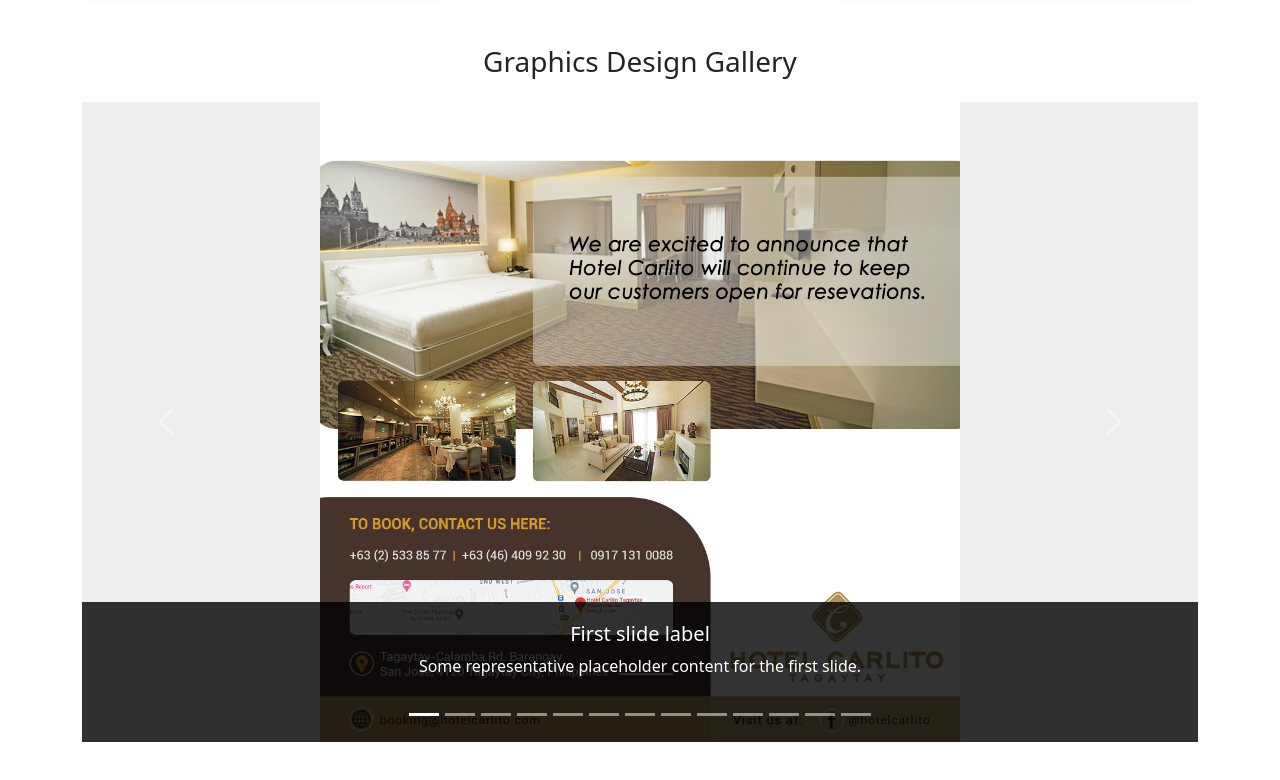
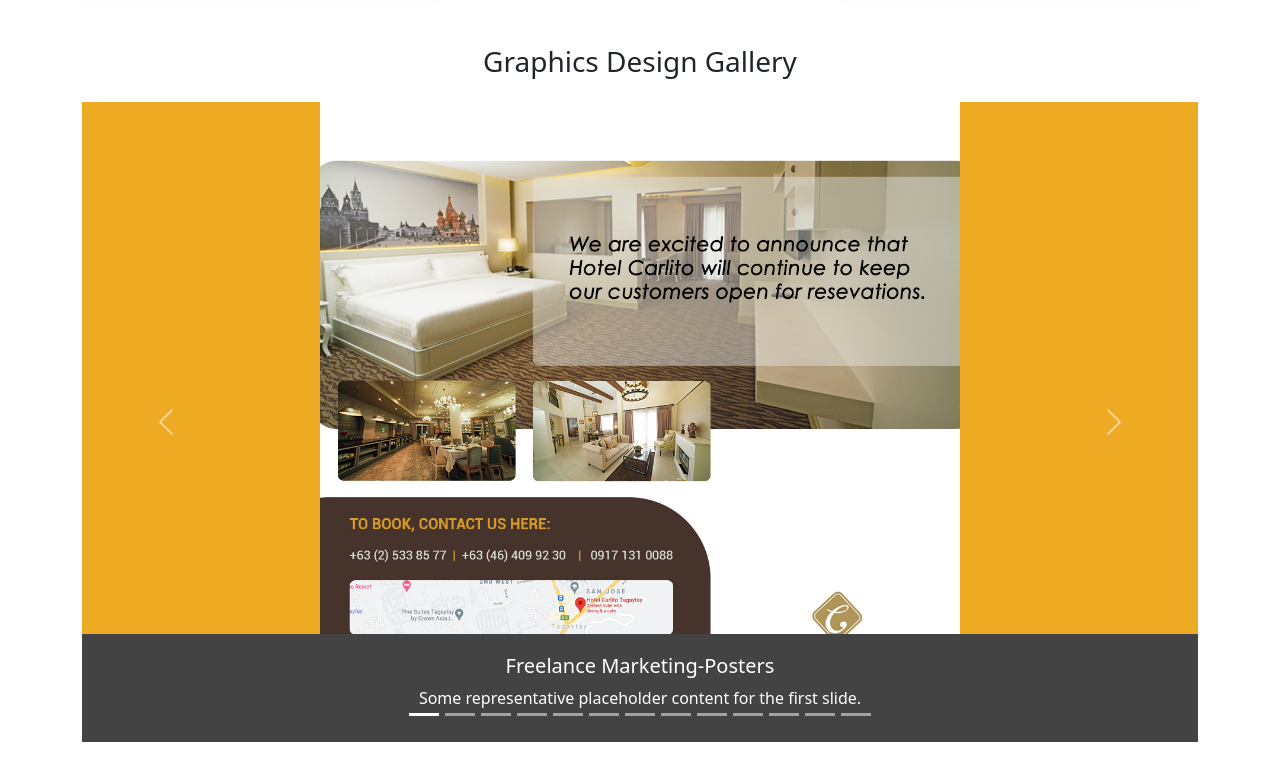
Before and after one commit to karracaye/karracaye, a plain HTML site: page index.html in a window 1280 px wide. Shown: the part 2449-3229 px from the top of the page. Drawn offline with nearby package versions, Linux system fonts and the light colour scheme.

Commit message:
update changes

```diff
--- a/index.html
+++ b/index.html
@@ -32,11 +32,11 @@
             margin: 0 auto;
         }
         .carousel-caption{
-            background: rgba(0,0,0,.8);
+            background: #444343;
             width: 100%;
             left: 0;
             bottom: 0;
-            padding-bottom: 3rem;
+            padding-bottom: 1rem;
         }
 
     </style>
@@ -250,7 +250,7 @@
         <section class="mb-5" >
             <div class="container">
                 <h3 class="fw-light mb-4 text-center">Graphics Design Gallery</h3>
-                <div id="carouselExampleIndicators" class="carousel slide" style="background: #eee;" >
+                <div id="carouselExampleIndicators" class="carousel slide" style="background: #EFAA24;" >
                     <div class="carousel-indicators">
                         <button type="button" data-bs-target="#carouselExampleIndicators" data-bs-slide-to="0" class="active" aria-current="true" aria-label="Slide 1"></button>
                         <button type="button" data-bs-target="#carouselExampleIndicators" data-bs-slide-to="1" aria-label="Slide 1"></button>
@@ -270,7 +270,7 @@
                         <div class="carousel-item active">
                             <img src="./marketing-posters/Design 1 Daily Announcements.jpg" class="d-block" />
                             <div class="carousel-caption d-none d-md-block">
-                                <h5>First slide label</h5>
+                                <h5>Freelance Marketing-Posters</h5>
                                 <p>Some representative placeholder content for the first slide.</p>
                             </div>
                         </div>
```
